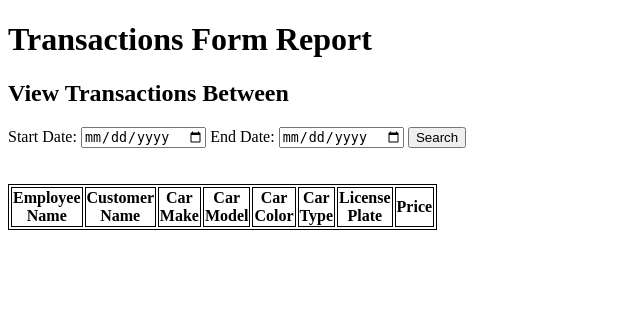
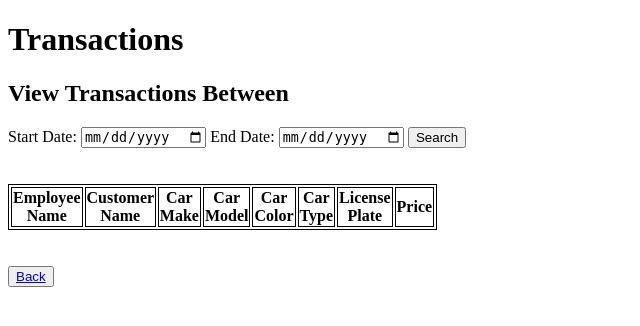
Before and after one commit to nsislow/Kars4u, a Django app: page /Kars4U_components/transaction/report in a window 1280 px wide. Shown: the top 326 px of the page, without its empty margins (0-640 px from the left). Run offline with Django 4.2, Linux system fonts and the light colour scheme; lists and menus that the app fills with data are empty.

Commit message:
added links

```diff
--- a/project/templates/newTransaction.html
+++ b/project/templates/newTransaction.html
@@ -6,6 +6,12 @@
     <h1> Transactions </h1>
 </head>
 <body>
+
+    <button><a href="/Kars4U_components/transaction/report">Transaction Search</a></button>
+<br>
+<br>
+
+<h2> New Transaction </h2>
 
 <form action="/Kars4U_components/transaction" method="post">
     {% csrf_token %}
--- a/project/templates/transactionReport.html
+++ b/project/templates/transactionReport.html
@@ -8,7 +8,7 @@
 <head>
     <meta charset="UTF-8">
     <title></title>
-    <h1> Transactions Form Report </h1>
+    <h1> Transactions </h1>
     <h2> View Transactions Between </h2>
 </head>
 <body>
@@ -53,3 +53,4 @@
 </div>
 <br>
 <br>
+<button><a href="/Kars4U_components/transaction">Back</a></button>
```
